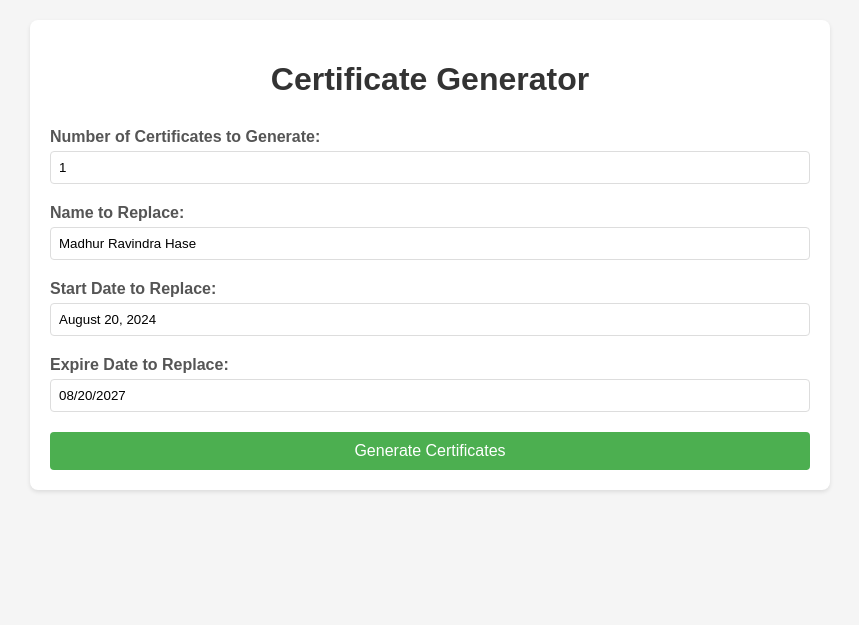
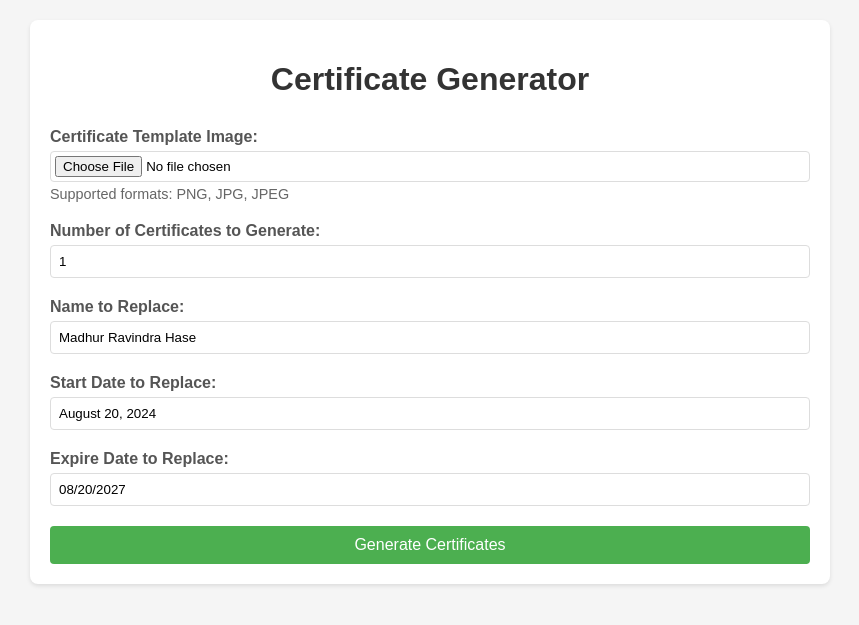
Before and after one commit to ameleta-alsco/docogenerator, a Flask app: page / in a window 1280 px wide. Shown: the top 625 px of the page, without its empty margins (210-1069 px from the left). Run offline with Flask 3, Linux system fonts and the light colour scheme.

```diff
--- a/app.py
+++ b/app.py
@@ -6,9 +6,20 @@ import random
 from datetime import datetime, timedelta
 from flask import Flask, render_template, request, flash, redirect, url_for
 import os
+from werkzeug.utils import secure_filename
 
 app = Flask(__name__)
 app.secret_key = 'your-secret-key-here'  # Required for flash messages
+
+# Configure upload folder
+UPLOAD_FOLDER = 'uploads'
+ALLOWED_EXTENSIONS = {'png', 'jpg', 'jpeg'}
+
+app.config['UPLOAD_FOLDER'] = UPLOAD_FOLDER
+os.makedirs(UPLOAD_FOLDER, exist_ok=True)
+
+def allowed_file(filename):
+    return '.' in filename and filename.rsplit('.', 1)[1].lower() in ALLOWED_EXTENSIONS
 
 # Function to generate a random date
 def random_date(format="%B %d, %Y", start_year=2000, end_year=2030):
@@ -151,6 +162,28 @@ def index():
 @app.route('/generate', methods=['POST'])
 def generate():
     try:
+        # Check if file was uploaded
+        if 'template_image' not in request.files:
+            return render_template('index.html',
+                                 message="No template image uploaded",
+                                 success=False)
+
+        file = request.files['template_image']
+        if file.filename == '':
+            return render_template('index.html',
+                                 message="No selected file",
+                                 success=False)
+
+        if not allowed_file(file.filename):
+            return render_template('index.html',
+                                 message="Invalid file type. Please upload PNG, JPG, or JPEG files only.",
+                                 success=False)
+
+        # Save the uploaded file
+        filename = secure_filename(file.filename)
+        filepath = os.path.join(app.config['UPLOAD_FOLDER'], filename)
+        file.save(filepath)
+
         # Get form data
         num_certificates = int(request.form['num_certificates'])
         input_name = request.form['input_name']
@@ -163,9 +196,8 @@ def generate():
                                  message="Number of certificates must be between 1 and 100",
                                  success=False)
 
-        # Prepare the image once
-        input_image_path = "1_wbUPv6xLS_dGyyKEYrquSA.png"
-        original_pil, lines = prepare_image(input_image_path)
+        # Prepare the image using the uploaded template
+        original_pil, lines = prepare_image(filepath)
 
         # Create data directory if it doesn't exist
         os.makedirs('data', exist_ok=True)
@@ -173,6 +205,9 @@ def generate():
         # Generate certificates
         for _ in range(num_certificates):
             draw_certificate(original_pil, lines, input_name, input_date, input_expire_date)
+
+        # Clean up the uploaded file
+        os.remove(filepath)
 
         return render_template('index.html',
                              message=f"Successfully generated {num_certificates} certificate(s)!",
--- a/templates/index.html
+++ b/templates/index.html
@@ -33,12 +33,21 @@
             font-weight: bold;
         }
         input[type="text"],
-        input[type="number"] {
+        input[type="number"],
+        input[type="file"] {
             width: 100%;
             padding: 8px;
             border: 1px solid #ddd;
             border-radius: 4px;
             box-sizing: border-box;
+        }
+        input[type="file"] {
+            padding: 4px;
+        }
+        .file-info {
+            font-size: 0.9em;
+            color: #666;
+            margin-top: 4px;
         }
         button {
             background-color: #4CAF50;
@@ -71,7 +80,12 @@
 <body>
     <div class="container">
         <h1>Certificate Generator</h1>
-        <form method="POST" action="/generate">
+        <form method="POST" action="/generate" enctype="multipart/form-data">
+            <div class="form-group">
+                <label for="template_image">Certificate Template Image:</label>
+                <input type="file" id="template_image" name="template_image" accept="image/*" required>
+                <div class="file-info">Supported formats: PNG, JPG, JPEG</div>
+            </div>
             <div class="form-group">
                 <label for="num_certificates">Number of Certificates to Generate:</label>
                 <input type="number" id="num_certificates" name="num_certificates" min="1" max="100" value="1" required>
```
Also changed, not shown: 1 other file.
